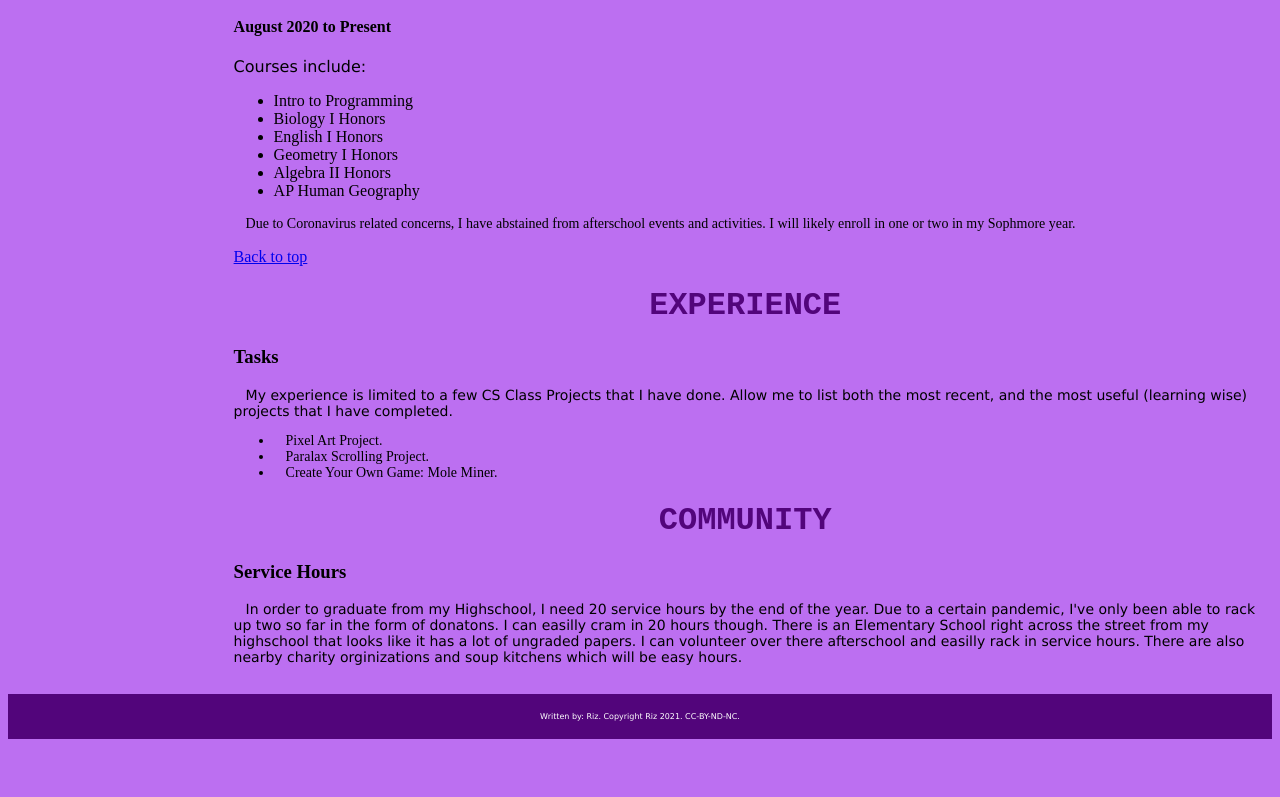
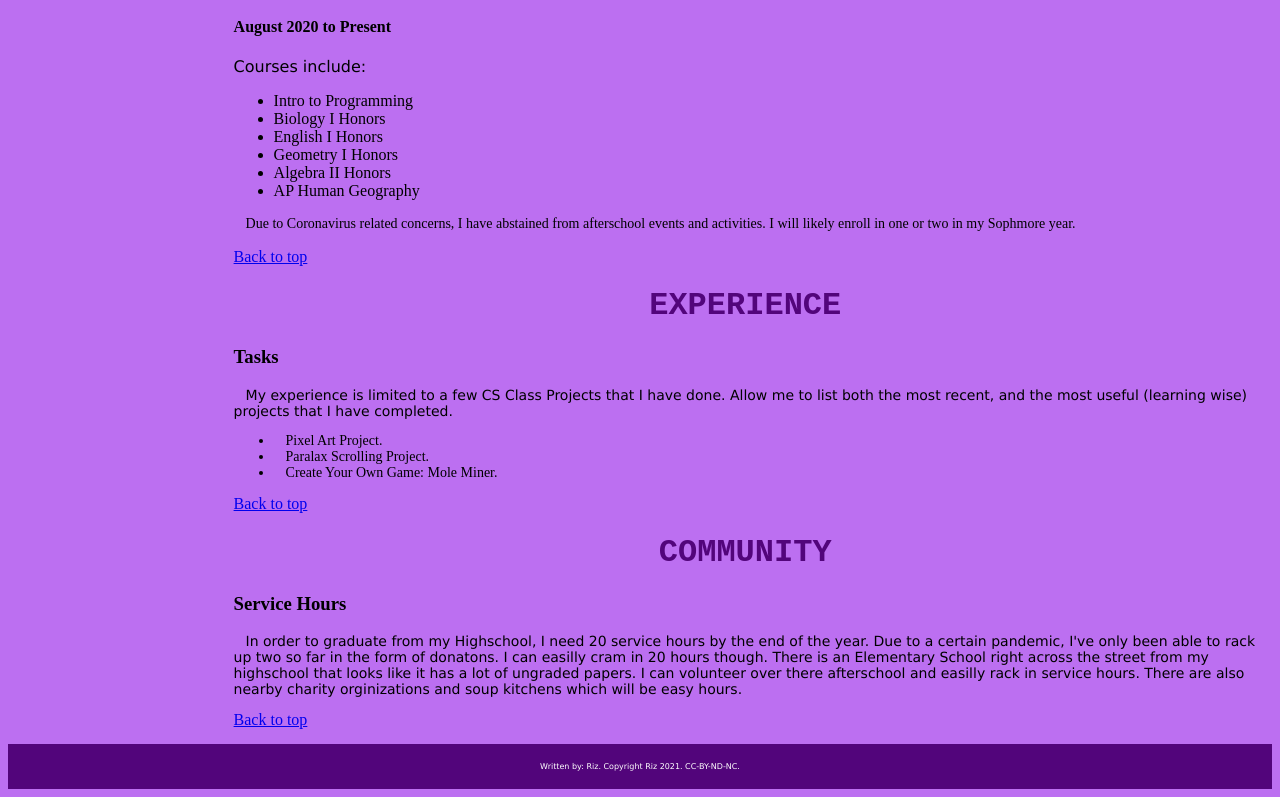
Before and after one commit to RCHS-Programming/personal-website-RAS06, a plain HTML site: page index.html in a window 1280 px wide. Shown: the part 460-1257 px from the top of the page. Before the commit the page ends 1207 px from the top, so only its background shows below. Drawn offline with Linux system fonts and the light colour scheme.

Commit message:
Small Return Link Fix.

```diff
--- a/index.html
+++ b/index.html
@@ -69,6 +69,8 @@
         <li>Create Your Own Game: Mole Miner.</li>
       </ul>
 
+ <a href="index.html" class="home">Back to top</a>
+
   <div class = "center">
     <a id = "comm"> <h1> COMMUNITY</h1></a>
   </div>
@@ -81,6 +83,9 @@
       In order to graduate from my Highschool, I need 20 service hours by the end of the year. Due to a certain pandemic, I've only been able to rack up two so far in the form of donatons. I can easilly cram in 20 hours though. There is an Elementary School right across the street from my highschool that looks like it has a lot of ungraded papers. I can volunteer over there afterschool and easilly rack in service hours. There are also nearby charity orginizations and soup kitchens which will be easy hours.
       </p>
 
+       <a href="index.html" class="home">Back to top</a>
+
+
       </div>
         </div>
 
```
